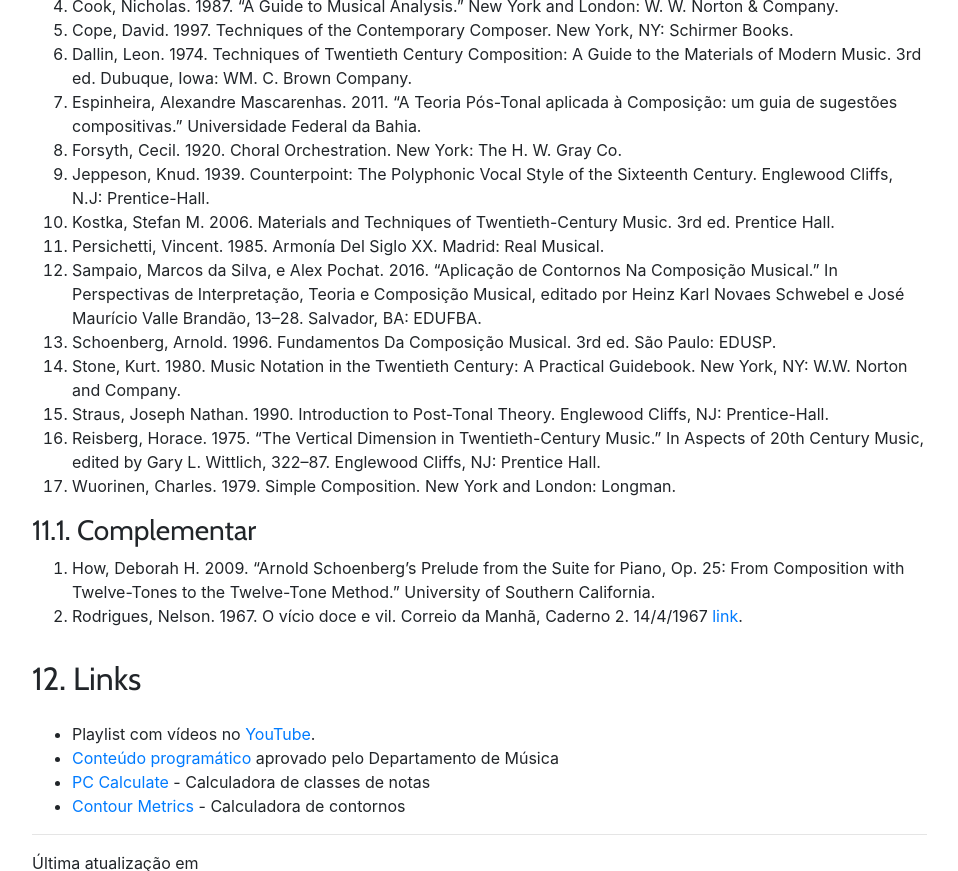
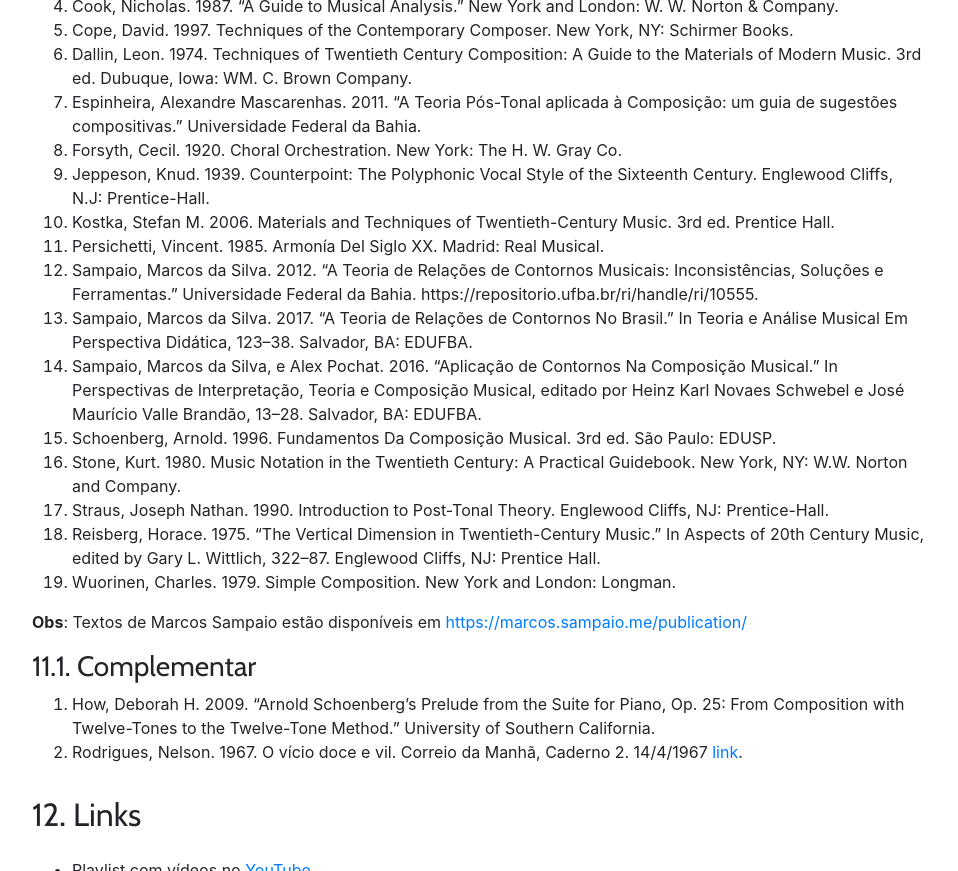
Before and after one commit to kroger/genosmus, a Jekyll site: the page built from _marcos/musb15.md, in a window 1280 px wide and 900 px high, scrolled down 5533 px, cut to the strip 0-871 px from the top of the window. Shown: the whole strip, without its empty margins (68-1026 px from the left). Built offline with Jekyll 4.4.1, drawn with Linux system fonts in a browser that asks for light colours; nearby versions of some CDN libraries; the table of contents is made by our own code.

Commit message:
Expansão da bibliografia

```diff
--- a/_marcos/musb15.md
+++ b/_marcos/musb15.md
@@ -209,12 +209,16 @@ Musical Language." Musica Theorica 1: 1–25.
 2. Jeppeson, Knud. 1939. Counterpoint: The Polyphonic Vocal Style of  the Sixteenth Century. Englewood Cliffs, N.J: Prentice-Hall.
 3. Kostka, Stefan M. 2006. Materials and Techniques of  Twentieth-Century Music. 3rd ed. Prentice Hall.
 4. Persichetti, Vincent. 1985. Armonía Del Siglo XX. Madrid: Real  Musical.
-5. Sampaio, Marcos da Silva, e Alex Pochat. 2016. "Aplicação de Contornos Na Composição Musical." In Perspectivas de Interpretação, Teoria e Composição Musical, editado por Heinz Karl Novaes Schwebel e José Maurício Valle Brandão, 13–28. Salvador, BA: EDUFBA.
-1. Schoenberg, Arnold. 1996. Fundamentos Da Composição Musical. 3rd   ed. São Paulo: EDUSP.
-1. Stone, Kurt. 1980. Music Notation in the Twentieth Century: A Practical Guidebook. New York, NY: W.W. Norton and Company.
-1. Straus, Joseph Nathan. 1990. Introduction to Post-Tonal   Theory. Englewood Cliffs, NJ: Prentice-Hall.
-1. Reisberg, Horace. 1975. "The Vertical Dimension in Twentieth-Century Music." In Aspects of 20th Century Music, edited by Gary L. Wittlich, 322–87. Englewood Cliffs, NJ: Prentice Hall.
-1. Wuorinen, Charles. 1979. Simple Composition. New York and London:   Longman.
+5. Sampaio, Marcos da Silva. 2012. “A Teoria de Relações de Contornos Musicais: Inconsistências, Soluções e Ferramentas.” Universidade Federal da Bahia. https://repositorio.ufba.br/ri/handle/ri/10555.
+6. Sampaio, Marcos da Silva. 2017. “A Teoria de Relações de Contornos No Brasil.” In Teoria e Análise Musical Em Perspectiva Didática, 123–38. Salvador, BA: EDUFBA.
+7. Sampaio, Marcos da Silva, e Alex Pochat. 2016. "Aplicação de Contornos Na Composição Musical." In Perspectivas de Interpretação, Teoria e Composição Musical, editado por Heinz Karl Novaes Schwebel e José Maurício Valle Brandão, 13–28. Salvador, BA: EDUFBA.
+8. Schoenberg, Arnold. 1996. Fundamentos Da Composição Musical. 3rd   ed. São Paulo: EDUSP.
+9. Stone, Kurt. 1980. Music Notation in the Twentieth Century: A Practical Guidebook. New York, NY: W.W. Norton and Company.
+10. Straus, Joseph Nathan. 1990. Introduction to Post-Tonal   Theory. Englewood Cliffs, NJ: Prentice-Hall.
+11. Reisberg, Horace. 1975. "The Vertical Dimension in Twentieth-Century Music." In Aspects of 20th Century Music, edited by Gary L. Wittlich, 322–87. Englewood Cliffs, NJ: Prentice Hall.
+12. Wuorinen, Charles. 1979. Simple Composition. New York and London:   Longman.
+
+**Obs**: Textos de Marcos Sampaio estão disponíveis em [https://marcos.sampaio.me/publication/](https://marcos.sampaio.me/publication/)
 
 ### 11.1. Complementar
 
```
